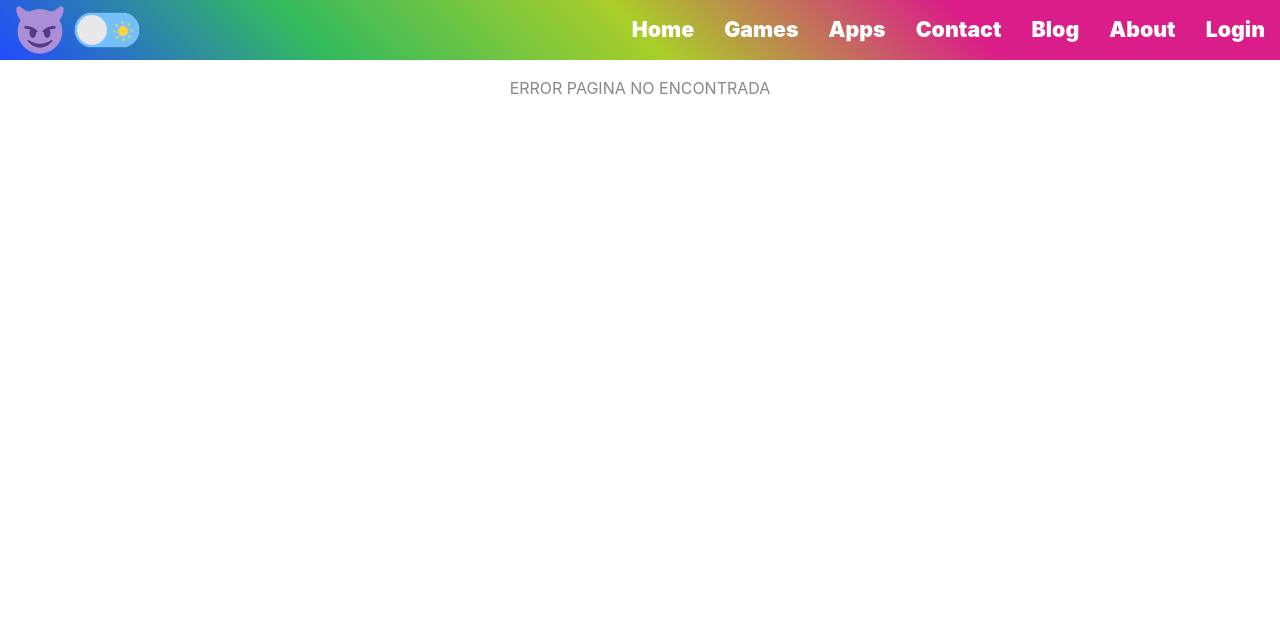
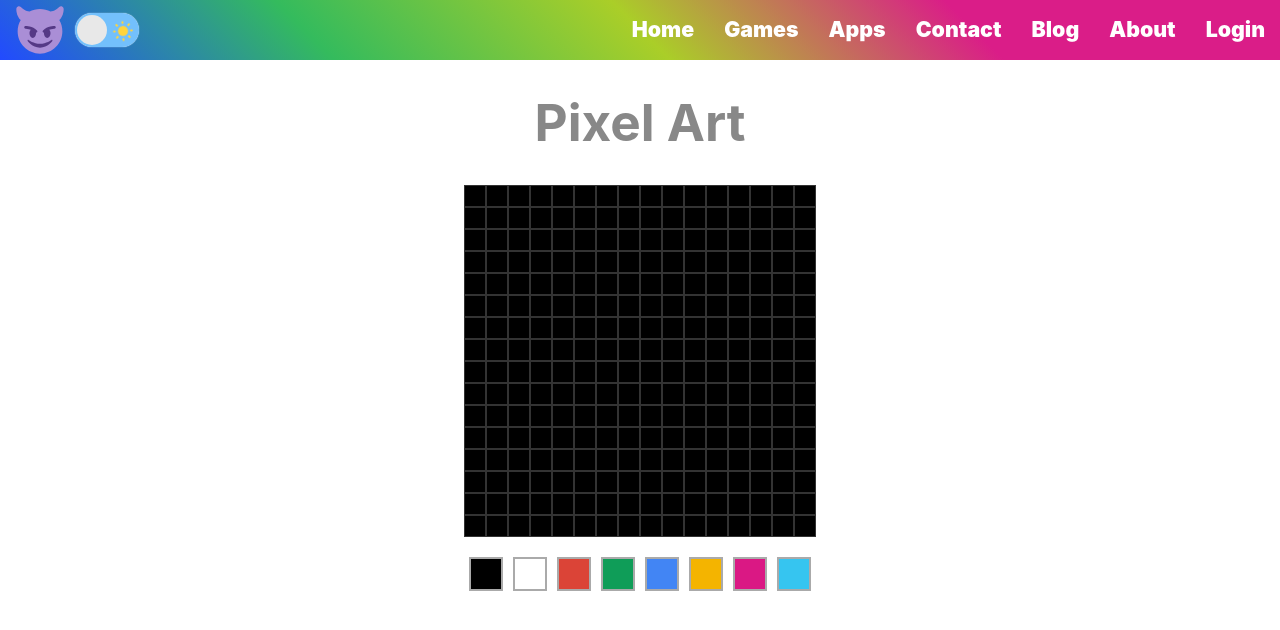
Before and after one commit to diegomardev/WEB_REACT, a React (Vite) app in the folder web_vite/: page /games/pixel_art in a window 1280 px wide. Shown: the top 630 px of the page. Built offline with nearby package versions, Linux system fonts and the light colour scheme; no server answers; the database is empty; what atropos would draw is missing.

Commit message:
Pixel_Art

```diff
--- a/web_vite/src/App.jsx
+++ b/web_vite/src/App.jsx
@@ -6,6 +6,7 @@ import Games from './pages/Games/Games'
 import Snake from './pages/Games/Snake/Snake'
 import Click from './pages/Games/Click_Game/Click_Game'
 import Dino from './pages/Games/Dino/Dino'
+import Pixel_Art from './pages/Games/Pixel_Art/Pixel_Art'
 import Apps from './pages/Apps/Apps'
 import Twitch_Chat from './pages/Apps/Twitch_Chat/Twitch_Chat'
 import Threads_API from './pages/Apps/Threads_API/Threads_API'
@@ -30,6 +31,7 @@ function App() {
         <Route path="/games/snake" element={<Snake />} />
         <Route path="/games/click_game" element={<Click />} />
         <Route path="/games/dino" element={<Dino />} />
+        <Route path="/games/pixel_art" element={<Pixel_Art />} />
         <Route path="/apps" element={<Apps />} />
         <Route path="/apps/twitch_chat" element={<Twitch_Chat />} />
         <Route path="/apps/threads_api" element={<Threads_API />} />
--- a/web_vite/src/pages/Games/Games.jsx
+++ b/web_vite/src/pages/Games/Games.jsx
@@ -1,10 +1,7 @@
 import { useState } from 'react'
-import reactLogo from '../../assets/react.svg'
-import viteLogo from '/vite.svg'
 import confetti from 'canvas-confetti'
 import './Games.css'
 import Navbar from '../../components/Navbar/Navbar'
-import confetti_logo from '../../assets/images/confetti.svg'
 
 let x = 0;
 let clickX = 0; // Coordenada x relativa al ancho de la ventana
@@ -71,6 +68,7 @@ function Games() {
   function game1() {window.location.href = "games/snake";}
   function game2() {window.location.href = "games/click_game";}
   function game3() {window.location.href = "games/dino"};
+  function game4() {window.location.href = "games/pixel_art";}
 
   return (
     <>
@@ -85,7 +83,7 @@ function Games() {
       <button className="botones_juegos" onClick={game1}>🐍 Snake 🐍</button>
       <button className="botones_juegos" onClick={game2}>🖱️ Click 🖱️</button>
       <button className="botones_juegos" onClick={game3}>🦖 Dino 🦖</button>
-      <button className="botones_juegos" onClick={game1}>🐍 Snake 🐍</button>
+      <button className="botones_juegos" onClick={game4}>🟦🟪 Pixel Art🟩🟥</button>
       <button className="botones_juegos" onClick={game1}>🐍 Snake 🐍</button>
       </div>
     </div>
--- /dev/null
+++ b/web_vite/src/pages/Games/Pixel_Art/Pixel_Art.css
@@ -0,0 +1,70 @@
+/* Pixel_Art.css */
+.read-the-docs {
+  text-align: center;
+}
+
+.color-palette {
+  display: flex;
+  justify-content: center;
+  margin-top: 20px;
+}
+
+.color-option {
+  width: 30px;
+  height: 30px;
+  margin: 0 5px;
+  border: 2px solid #333;
+  cursor: pointer;
+}
+
+.color-option.selected {
+  border: 3px solid #fff;
+  transform: scale(1.25);
+}
+
+.pixel-grid {
+  display: flex;
+  grid-template-columns: repeat(16, 20px);
+  gap: 0px;
+  margin-top: 20px;
+  justify-content: center;
+}
+
+.pixel-row {
+  display: flex;
+  /* gap: 0px; */
+  /* justify-content: center; */
+  flex-direction: column;
+}
+
+.pixel {
+  display: flex;
+  width: 20px;
+  height: 20px;
+  border: 1px solid #fff;
+  cursor: pointer;
+  background-color: transparent;
+  gap: 0px;
+}
+html.light .pixel{
+  border: 1px solid #333;
+}
+html.light .color-option.selected {
+  border: 3px solid #333;
+}
+html.light .color-option {
+  border: 2px solid #aaa;
+}
+html.dark .pixel{
+  border: 1px solid #333;
+}
+html.dark .color-option.selected {
+  border: 3px solid #fff;
+}
+html.dark .color-option {
+  border: 2px solid #aaa;
+}
+/* Agrega este estilo para asegurar que cada pixel tenga un color de fondo */
+.pixel.active {
+  background-color: transparent; /* Fondo negro por defecto */
+}
--- /dev/null
+++ b/web_vite/src/pages/Games/Pixel_Art/Pixel_Art.jsx
@@ -0,0 +1,126 @@
+import React, { useState, useEffect } from 'react';
+import { createClient } from '@supabase/supabase-js';
+import confetti from 'canvas-confetti';
+import Navbar from '../../../components/Navbar/Navbar';
+import TOKENS from '../../../../data/constants';
+import './Pixel_Art.css';
+
+const supabaseUrl = TOKENS.SUPABASE.URL;
+const supabaseKey = TOKENS.SUPABASE.KEY;
+const supabase = createClient(supabaseUrl, supabaseKey);
+
+const colorPalette = [
+  '#000000', // Black
+  '#FFFFFF', // White
+  '#DB4437', // Red
+  '#0F9D58', // Green
+  '#4285F4', // Blue
+  '#F4B400', // Yellow
+  '#DA1884', // Magenta
+  '#36C5F0', // Cyan
+];
+
+const Pixel_Art = () => {
+  const [selectedColor, setSelectedColor] = useState('#00FFFF'); // Default color is black
+  const [pixels, setPixels] = useState([]);
+  const [mundial_pixels, setMundial_pixels] = useState([]);
+
+  // Create an empty 16x16 pixel grid
+  const initializePixels = () => {
+    const initialPixels = new Array(16).fill(null).map(() => new Array(16).fill('#000000'));
+    setPixels(initialPixels);
+  };
+
+  // Handle pixel click and update the color
+  async function handlePixelClick(row, col) {
+    const updatedPixels = [...pixels];
+    updatedPixels[row][col] = selectedColor;
+    setPixels(updatedPixels);
+    //console.log([pixels]);
+
+    const tableName = 'Pixel_Art';
+    const { data, error } = await supabase
+    .from(tableName)
+    .update([{pixel_colors: pixels }])
+    .eq('id', 1)
+    .select()
+    if (error) {throw error;}
+  };
+
+  async function leerDatos() { // Define la función para leer datos
+    try {
+      // Nombre de la tabla que deseas leer
+      const tableName = 'Pixel_Art';
+      // Realiza la consulta para obtener los datos
+      const { data, error } = await supabase
+      .from(tableName)
+      .select('pixel_colors')
+      if (error) {throw error;}
+      console.log('Datos leídos correctamente:', data[0].pixel_colors);
+      setPixels(data[0].pixel_colors);
+    } catch (error) {
+      console.error('Error al leer datos:', error.message);
+    }
+  }
+  //Nos subscribimos a la tabla para que nos notifique cuando se haga un cambio
+  //y actualizamos los colores de los pixeles
+  useEffect(() => {
+    const tableName = 'Pixel_Art';
+    const subscription = supabase
+      .channel(tableName)
+      .on(
+        'postgres_changes',
+        {
+          event: 'UPDATE',
+          schema: 'public',
+        },
+        (payload) => setPixels(payload.new.pixel_colors)
+      )
+      .subscribe();
+
+    // Limpia la suscripción cuando el componente se desmonta
+    return () => {
+      subscription.unsubscribe();
+    };
+  }, []);
+
+  // Initialize the pixel grid when the component mounts
+  useEffect(() => {
+    // Inicializa la cuadrícula de píxeles cuando el componente se monta
+    initializePixels();
+    leerDatos();
+  }, []);
+
+  return (
+    <div>
+      <div><Navbar /></div>
+      <h1 className="read-the-docs">Pixel Art</h1>
+      <div className="pixel-grid">
+        {pixels.map((row, rowIndex) => (
+          <div key={rowIndex} className="pixel-row">
+            {row.map((color, colIndex) => (
+              <div
+                key={colIndex}
+                className="pixel"
+                style={{ backgroundColor: color }}
+                onClick={() => handlePixelClick(rowIndex, colIndex)}
+              />
+            ))}
+          </div>
+        ))}
+      </div>
+      <div className="color-palette">
+        {colorPalette.map((color) => (
+          <div
+            key={color}
+            className={`color-option ${selectedColor === color ? 'selected' : ''}`}
+            style={{ backgroundColor: color }}
+            onClick={() => setSelectedColor(color)}
+          />
+        ))}
+      </div>
+    </div>
+  );
+};
+
+export default Pixel_Art;
```
Also changed, not shown: 5 other files (tests, documents, lock files or other folders).
